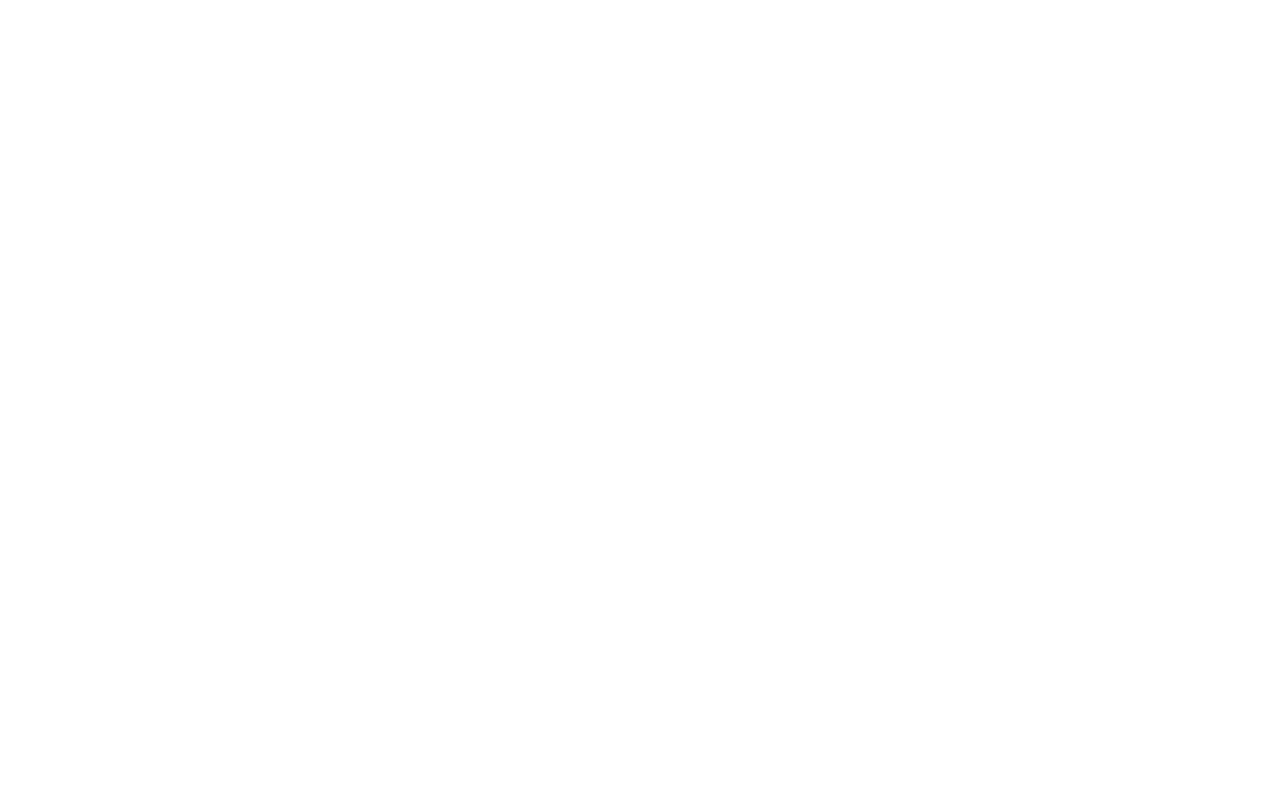
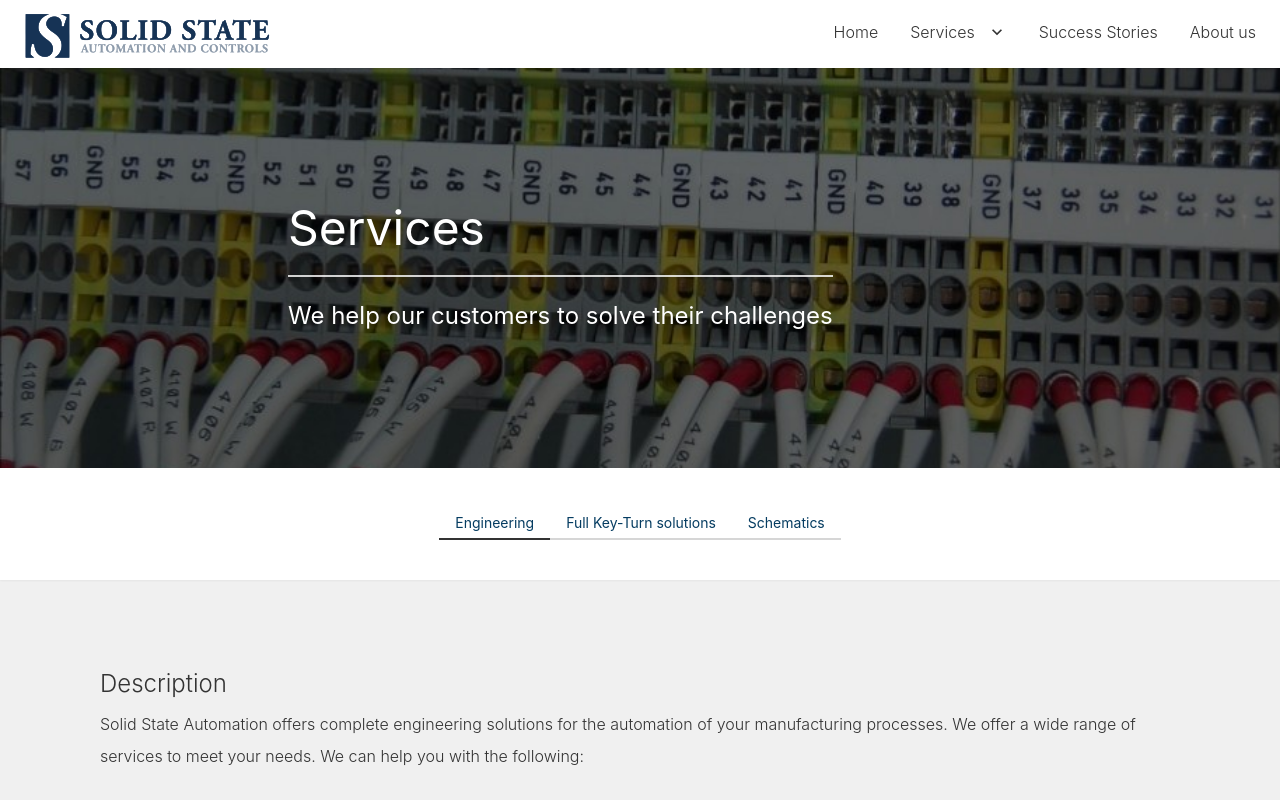
Before and after one commit to ParzivalRealm/SSAC, a React (Create React App) app: page /Services in a window 1280 px wide. Before the commit this address had no page. Shown: the top 800 px of the page. Built offline with nearby package versions, Linux system fonts and the light colour scheme.

Commit message:
fix routing errors

```diff
--- a/src/index.js
+++ b/src/index.js
@@ -17,8 +17,8 @@
   <Routes>
     <Route path="/SSAC" element={<App />} />
     <Route path="/" element={<App />} />
-    <Route path="/SSAC/Services" element={<Services />} />
-    <Route path="/SSAC/Success" element={<Success />} />
+    <Route path="/Services" element={<Services />} />
+    <Route path="/Success" element={<Success />} />
   </Routes>
 </BrowserRouter>
 );
```
